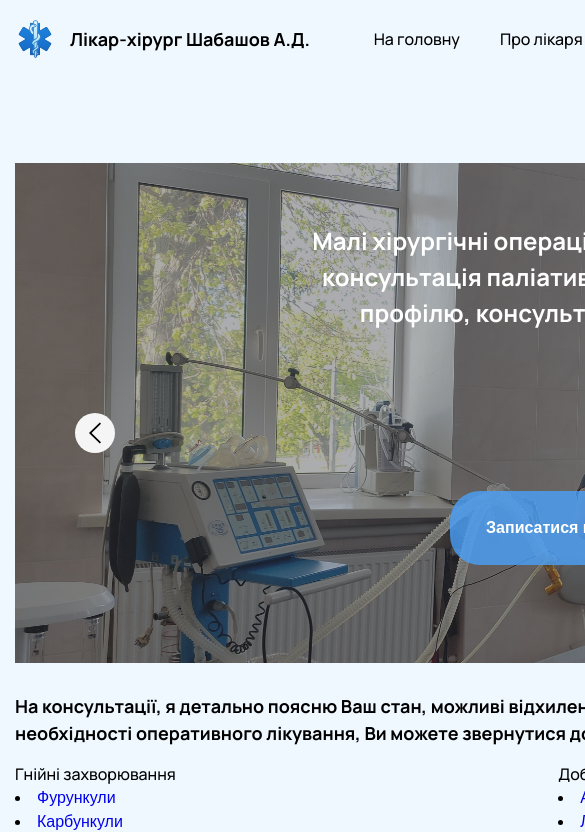
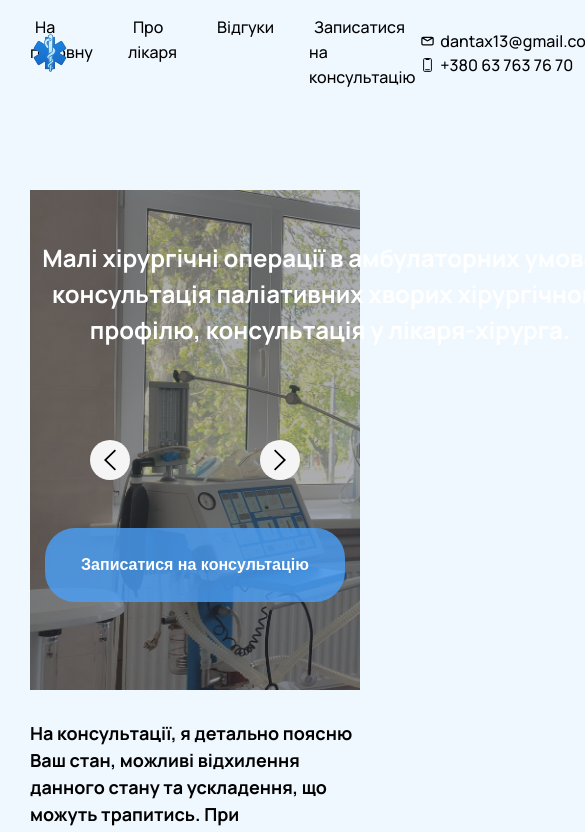
Before and after one commit to Yurii-Budynkevych/physician-project, a React (Create React App) app: page / in a window 390 px wide. Shown: the top 832 px of the page, 585 px wide, since content can reach past the window. Built offline with nearby package versions, Linux system fonts and the light colour scheme.

Commit message:
responsive 1

```diff
--- a/src/components/Container/Container.css
+++ b/src/components/Container/Container.css
@@ -1,5 +1,12 @@
 .container {
     margin: 0 auto;
     padding: 15px;
-    width: 1200px;
+    max-width: 1280px;
+
+    @media screen and (max-width: 720px) {
+       max-width: 680px;
+    }
+    @media screen and (max-width: 420px) {
+        max-width: 360px;
+    }
 }
--- a/src/components/Header/Header.css
+++ b/src/components/Header/Header.css
@@ -2,10 +2,19 @@
     display: flex;
     justify-content: space-between;
     align-items: center;
+
+    @media screen and (max-width: 720px) {
+        position: relative;
+        }
 }
 .header-logo {
     display: flex;
     align-items: center;
+
+    @media screen and (max-width: 720px) {
+    display: block;
+    position: absolute;
+    }
 }
 .header-logo-img {
     width: 40px;
@@ -17,6 +26,10 @@
     font-style: normal;
     font-weight: 700;
     font-size: 18px;
+
+    @media screen and (max-width: 720px) {
+    display: none;
+    }
 }
 .header-nav-list {
     display: flex;
--- a/src/pages/Home/Home.css
+++ b/src/pages/Home/Home.css
@@ -8,7 +8,7 @@
     margin: 0 auto;
 }
 .hero-section-title {
-    margin-bottom: 160px;
+    margin-bottom: 180px;
 
     text-align: center;
     color: white;
@@ -61,7 +61,7 @@
 }
 .hero-section {
     display: none;
-    padding-top: 60px;
+    padding-top: 50px;
     margin-bottom: 30px;
     height: 500px;
 
@@ -74,7 +74,7 @@
 }
 .hero-section-second {
     display: none;
-    padding-top: 60px;
+    padding-top: 50px;
     margin-bottom: 30px;
     height: 500px;
 
@@ -86,7 +86,7 @@
 }
 .hero-section-third {
     display: none;
-    padding-top: 60px;
+    padding-top: 50px;
     margin-bottom: 30px;
     height: 500px;
 
```
